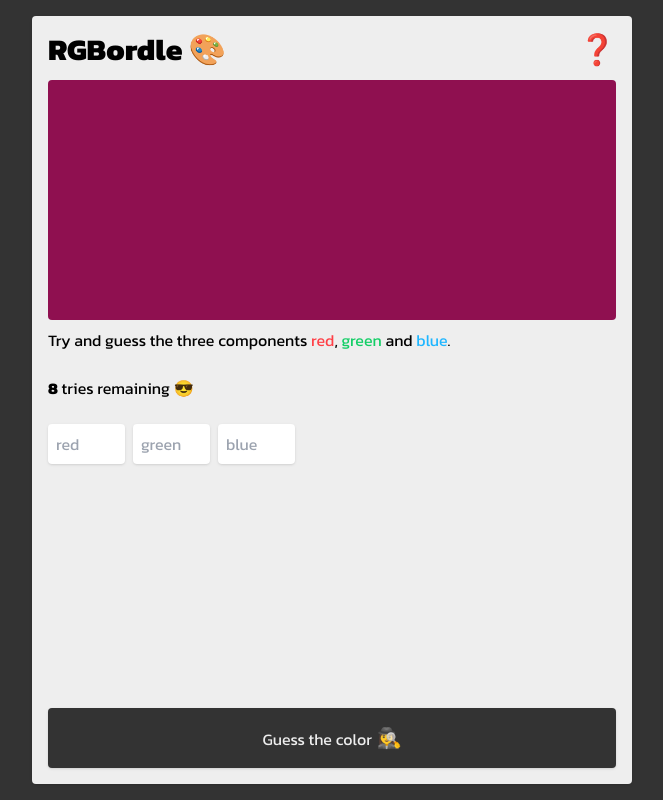
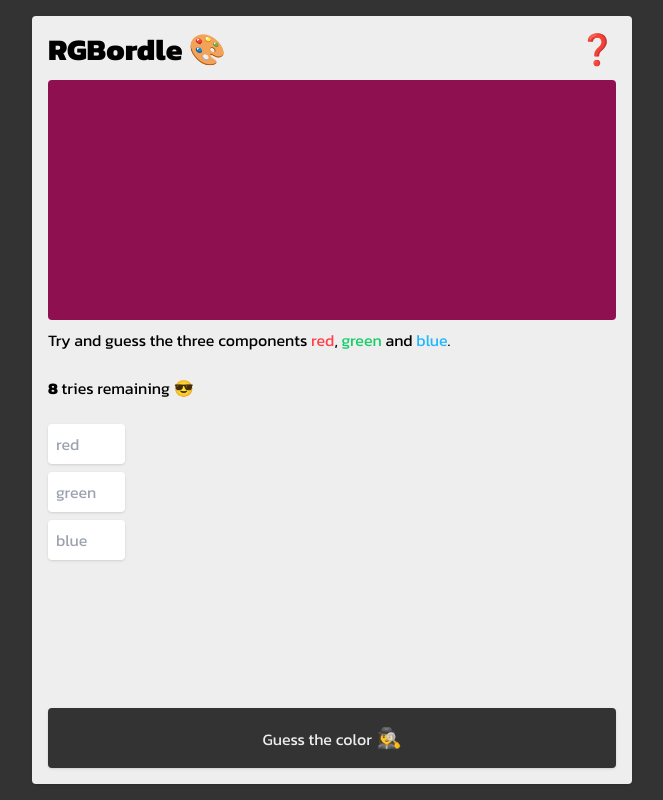
Before and after one commit to ThibaudLanglais/RGBordle, a React (Create React App) app: page / in a window 1280 px wide. Shown: the whole page, without its empty margins (308-971 px from the left). Built offline with nearby package versions, Linux system fonts and the light colour scheme.

Commit message:
Update App.js

```diff
--- a/src/App.js
+++ b/src/App.js
@@ -113,10 +113,10 @@ export default function App() {
           </p>
         }
         <form onSubmit={handleSubmit} className="flex flex-1 flex-row gap-2 mt-4 flex-wrap">
-          <div className="grid md:grid-cols-3 gap-2">
-          <input step={1} value={red} onChange={({target}) => setRed(formatValue(target.value))} required className="shadow h-10 p-2 rounded flex-1 text-red" placeholder="red" type="number" min={0} max={255}/>
-          <input step={1} value={green} onChange={({target}) => setGreen(formatValue(target.value))} required className="shadow h-10 p-2 rounded flex-1 text-green" placeholder="green" type="number" min={0} max={255}/>
-          <input step={1} value={blue} onChange={({target}) => setBlue(formatValue(target.value))} required className="shadow h-10 p-2 rounded flex-1 text-blue" placeholder="blue" type="number" min={0} max={255}/>
+          <div className="flex flex-col !md:grid grid-cols-3 gap-2">
+          <input step={1} value={red} onChange={({target}) => setRed(formatValue(target.value))} required className="shadow h-10 p-2 rounded w-full text-red" placeholder="red" type="number" min={0} max={255}/>
+          <input step={1} value={green} onChange={({target}) => setGreen(formatValue(target.value))} required className="shadow h-10 p-2 rounded w-full text-green" placeholder="green" type="number" min={0} max={255}/>
+          <input step={1} value={blue} onChange={({target}) => setBlue(formatValue(target.value))} required className="shadow h-10 p-2 rounded w-full text-blue" placeholder="blue" type="number" min={0} max={255}/>
           </div>
           <button className={`${(hasWon || maxTries-guesses.length === 0) && 'hidden'} hover:translate-y-0.5 transition-transform mt-auto w-full py-4 rounded shadow text-md bg-dark text-white`} type="submit">
             Guess the color
```
